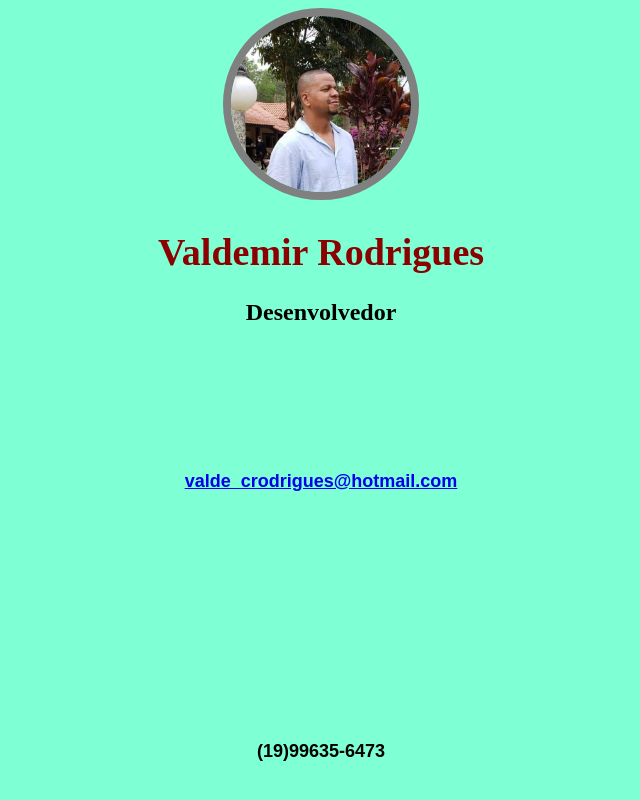
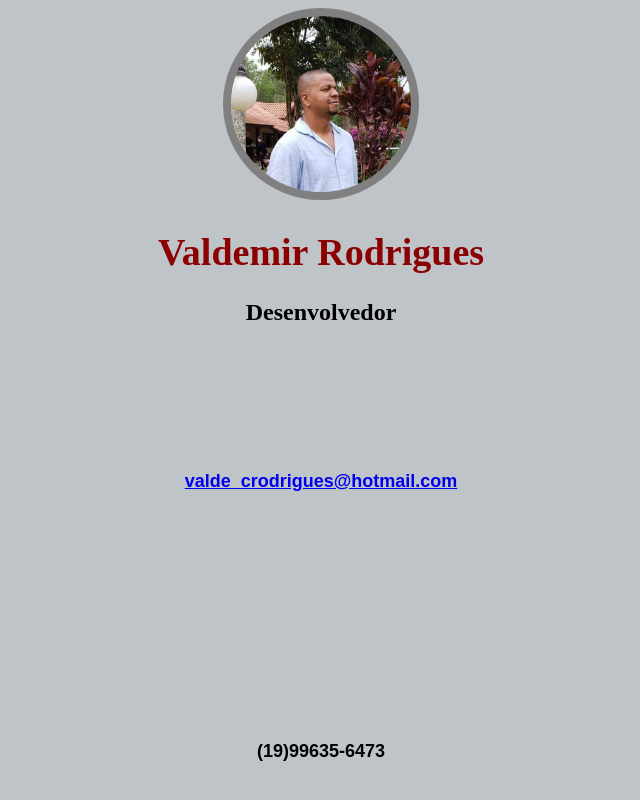
Before and after one commit to ValdemirRodrigues/valdemirrodrigues.github.io, a plain HTML site: page index.html in a window 1280 px wide. Shown: the top 800 px of the page, without its empty margins (319-959 px from the left). Drawn offline with Linux system fonts and the light colour scheme.

Commit message:
Cor de fundo
Cor de fundo

```diff
--- a/estilo.css
+++ b/estilo.css
@@ -17,5 +17,5 @@ img{
     line-height: 1500%;
 }
 body{
-    background-color: aquamarine;
+    background-color: rgb(191, 196, 201);
 }
```
